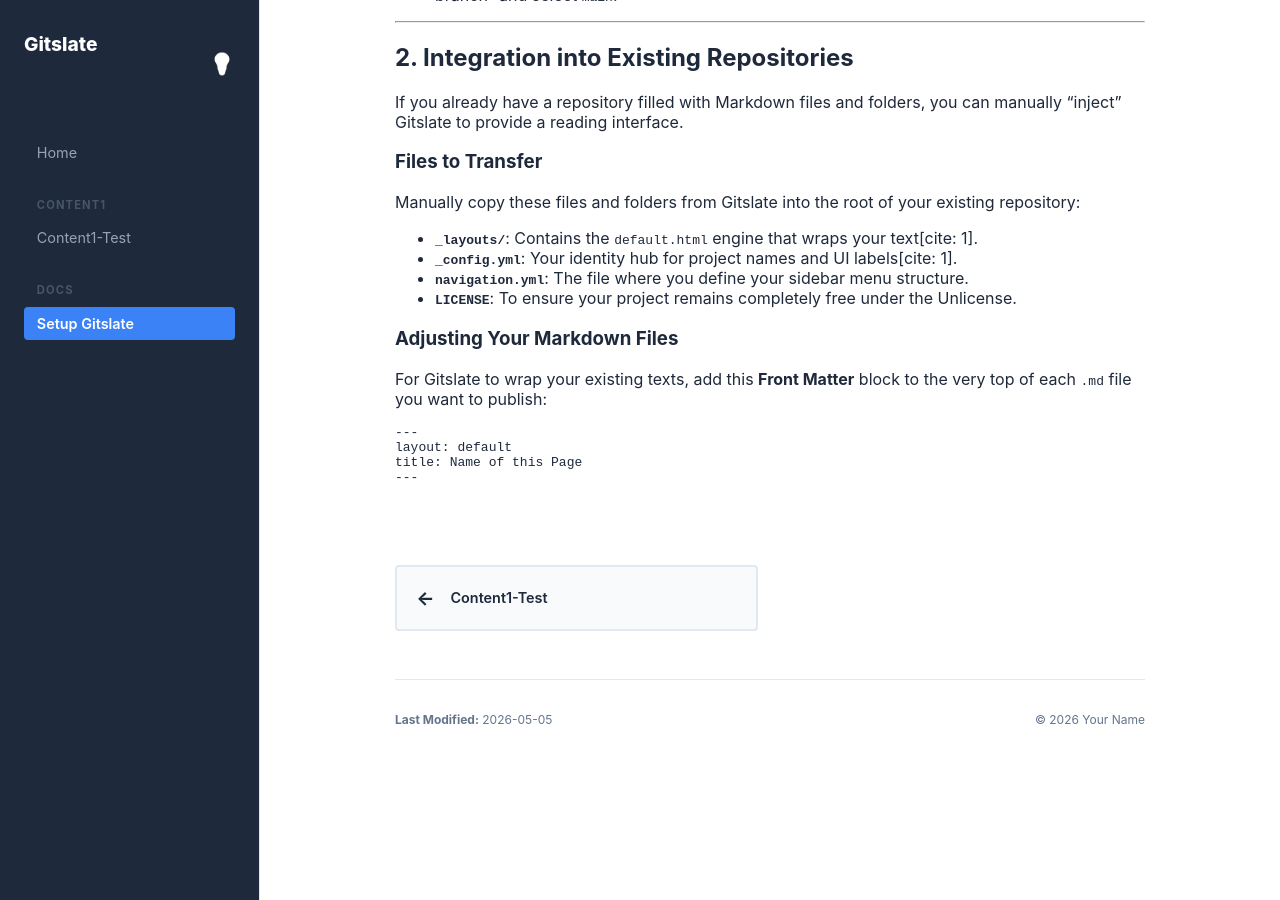
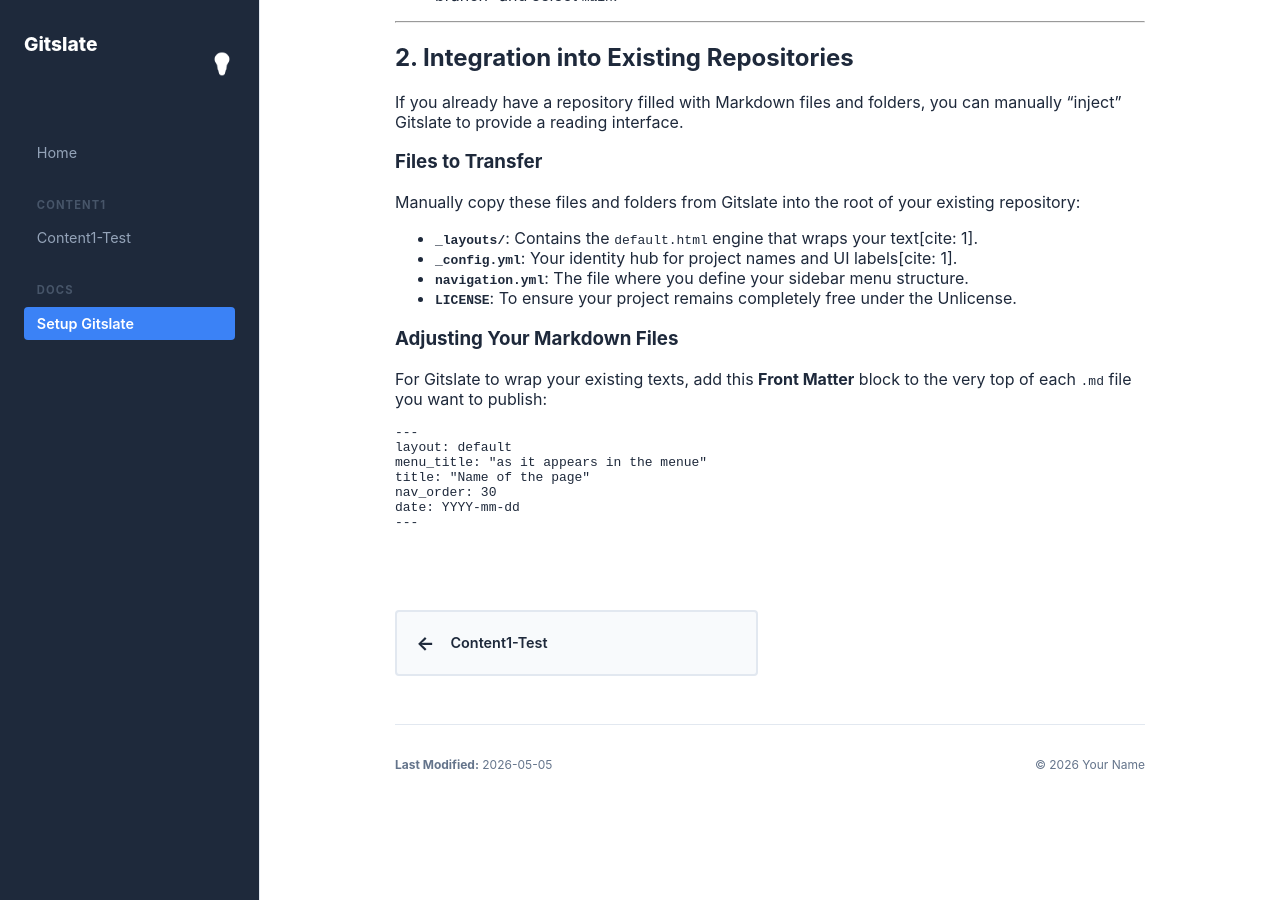
Before and after one commit to texthub/gitslate, a Jekyll site: the page built from docs/setup.md, in a window 1280 px wide and 900 px high, scrolled down 505 px. Built offline with Jekyll 4.4.1, drawn with Linux system fonts in a browser that asks for light colours.

Commit message:
Update setup.md

````diff
--- a/docs/setup.md
+++ b/docs/setup.md
@@ -38,6 +38,9 @@ For Gitslate to wrap your existing texts, add this **Front Matter** block to the
 ```markdown
 ---
 layout: default
-title: Name of this Page
+menu_title: "as it appears in the menue"
+title: "Name of the page"
+nav_order: 30
+date: YYYY-mm-dd
 ---
 ```
````
